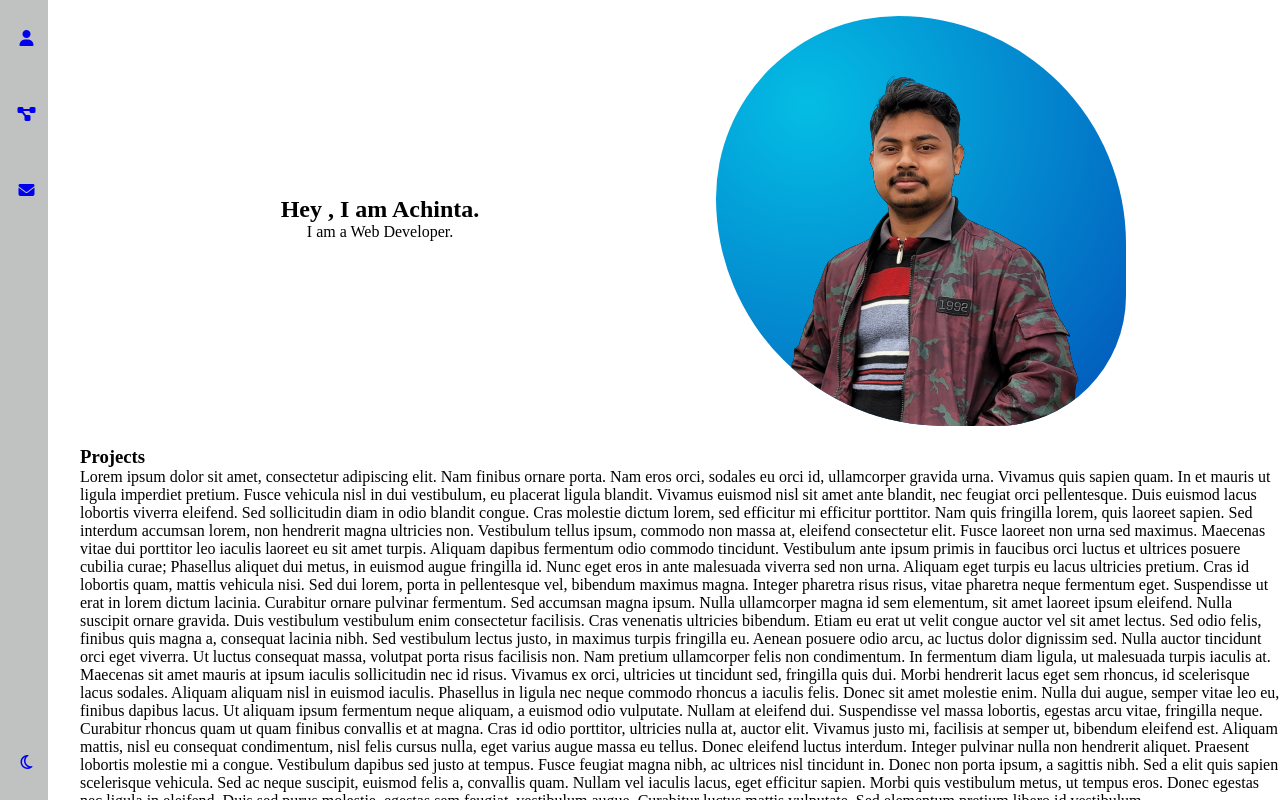
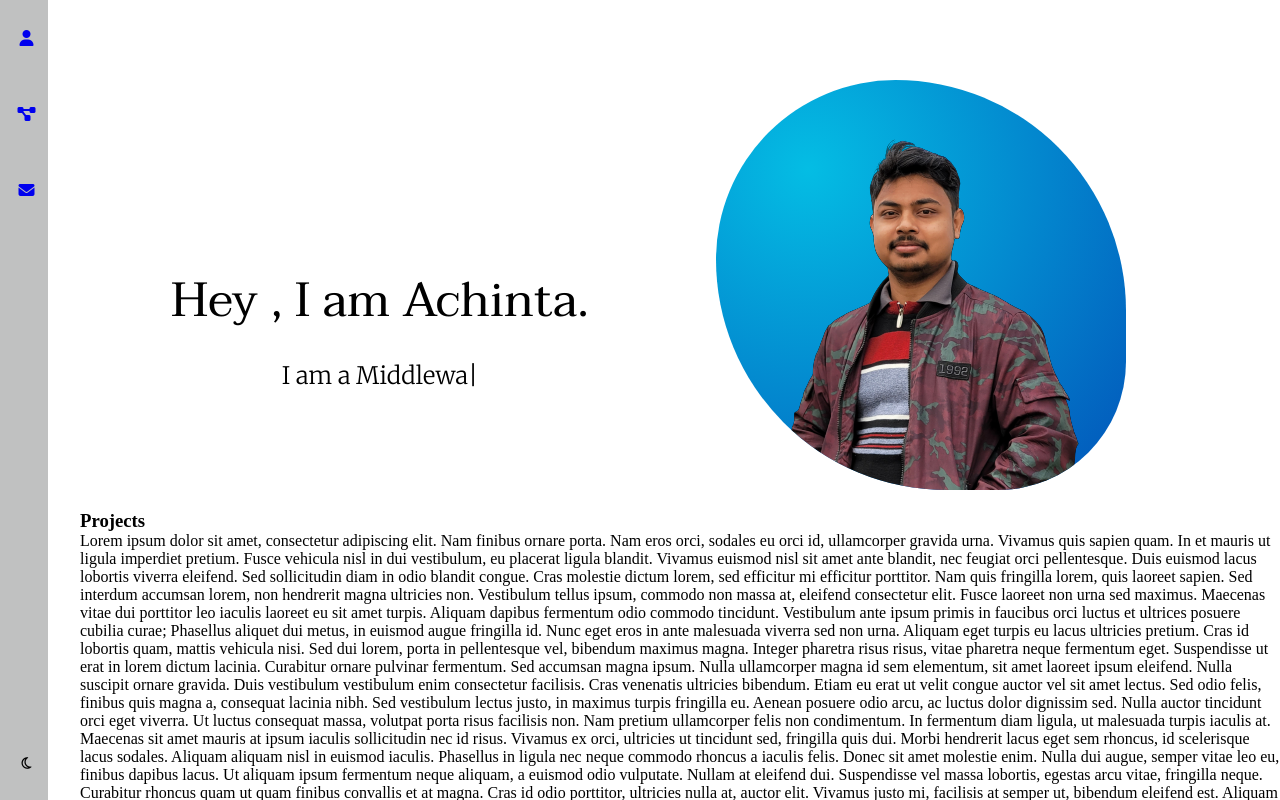
Before and after one commit to Achinta1997/know-me, a React (Create React App) app: page / in a window 1280 px wide. Shown: the top 800 px of the page. Built offline with nearby package versions, Linux system fonts and the light colour scheme; a web font is replaced by a local one.

Commit message:
animation added in intro

```diff
--- a/package.json
+++ b/package.json
@@ -8,6 +8,7 @@
     "@testing-library/react": "^13.4.0",
     "@testing-library/user-event": "^13.5.0",
     "framer-motion": "^10.12.16",
+    "ityped": "^1.0.3",
     "react": "^18.2.0",
     "react-dom": "^18.2.0",
     "react-scripts": "5.0.1",
--- a/src/About.css
+++ b/src/About.css
@@ -1,7 +1,7 @@
 
 .about{
     margin-left: 5rem;
-    margin-top: 1rem;
+    margin-top: 5rem;
     display: flex;
 }
 
@@ -13,12 +13,15 @@
 
 .introText h2{
     text-align: center;
-
+    font-size: 3rem;
+    font-family: Taviraj;
+    font-weight: lighter;
 }
 
 .introText p{
     text-align: center;
-
+    font-size: 1.5rem;
+    font-family: Merriweather;
 }
 
 .introImageBox{
@@ -33,7 +36,7 @@
 .introImageBox img{
     background-image: radial-gradient( circle farthest-corner at 22.4% 21.7%, rgba(4,189,228,1) 0%, rgba(2,83,185,1) 100.2% );
     animation: imgAnimate;
-    animation-duration: 6s;
+    animation-duration: 5s;
     animation-iteration-count:infinite;
     animation-timing-function: ease-in;
     animation-direction: alternate-reverse;
@@ -57,4 +60,14 @@
         padding-left: 0%;
     }
 
+    .introText h2{
+        text-align: center;
+        font-size: 2rem;
+    }
+
+    .introText p{
+        text-align: center;
+        font-size: 1rem;
+    }
+
 }
--- a/src/About.js
+++ b/src/About.js
@@ -1,15 +1,45 @@
+import { useEffect,useRef } from 'react';
+import { init } from 'ityped';
+import { motion } from 'framer-motion';
 
 import './About.css'
 import introImage from './assets/achinta1.png'
 
 const About =()=>{
 
+    const textRef =useRef();
+useEffect(()=>{
+  init(textRef.current, {
+    showCursor: true,
+    backDelay :1500,
+     strings: ['Web Developer..','Middleware Administrator'] })
+},[])
+
     return(
         <div className="about">
-          <div className='introText'><h2>Hey , I am Achinta.</h2>
-          <p>I am a Web Developer.</p>
+          <div className='introText'>
+
+          <motion.h2 variants={{
+            hidden:{opacity:0, y:75},
+            visible: {opacity:1, y:0}
+          }}
+          initial="hidden"
+          animate="visible"
+          transition={{duration:0.5 ,delay:0.25}}
+          >Hey , I am Achinta.
+          </motion.h2>
+              <br />
+
+          <motion.p  initial={{ opacity: 0, scale: 0.5 }}
+    animate={{ opacity: 1, scale: 1 }}
+    transition={{ duration: 2 }}>I am a <span ref={textRef}></span></motion.p>
           </div>
-          <div className='introImageBox'><img src={introImage} alt='Achinta'></img></div>
+
+          <motion.div initial={{ opacity: 0, scale: 0.5 }}
+    animate={{ opacity: 1, scale: 1 }}
+    transition={{ duration: 2 }} className='introImageBox'><img src={introImage} alt='Achinta'></img>
+    </motion.div>
+
         </div>
     );
 }
--- a/src/App.js
+++ b/src/App.js
@@ -2,6 +2,7 @@ import React, { useState } from 'react';
 import Navbar from './Navbar';
 import About from './About';
 import Projects from './Projects';
+import Contact from './Contact';
 
 import './App.css';
 
@@ -19,6 +20,7 @@ const App=() =>{
       <Navbar checkDark={darkChecker}/>
        <About />
        <Projects />
+       <Contact />
     </div>
   );
 }
--- a/src/Contact.js
+++ b/src/Contact.js
@@ -3,7 +3,7 @@ const Contact =()=>{
     return(
         <div id="contact">
 
-            Contact
+            <p>Contact</p>
         </div>
     );
 }
--- a/src/Navbar.css
+++ b/src/Navbar.css
@@ -11,7 +11,7 @@ nav{
     display: none;
 }
 
-nav a{
+nav a,button{
     margin-top: 30px;
     margin-bottom: 30px;
     padding-left: 10%;
@@ -20,17 +20,28 @@ nav a{
     text-decoration: none;
 }
 
-nav a:hover{
+nav a i:hover{
     color: rgb(88, 99, 214);
     transform: scale(1.5);
     transition: all 0.6s;
+}
+
+button:hover{
+    color: rgb(88, 99, 214);
+    transform: scale(1.5);
+    transition: all 0.6s;
+}
+
+button{
+    background-color: transparent;
+    border:0px
 }
 
 .darkmode{
     margin-top: auto;
 }
 
-.darkmode:hover{
+.darkmode i:hover{
     transform: rotate(180deg);
 
 }
@@ -88,14 +99,17 @@ nav a:hover{
 
     }
 
-    nav a{
+    nav a,button{
         margin-top: 20px;
         margin-bottom: 10px;
         color: rgb(101, 96, 96);
-
         display: flex;
         justify-content: center;
         text-decoration: none;
+    }
+
+    navitem{
+        size:200%
     }
 
     .darkmode{
--- a/src/Navbar.js
+++ b/src/Navbar.js
@@ -18,16 +18,16 @@ const Navbar=(props)=>{
 
             <nav className='navbar-nav'>
 
-                <a href="about"><i className="fa-solid fa-user"></i></a>
-                <a  href="projects"><i className="fa-solid fa-diagram-project"></i></a>
-                <a  href="#contact"><i className="fa-solid fa-envelope"></i></a>
+                <a href="#about"><i className="fa-solid fa-user navitem"></i></a>
+                <a  href="#projects"><i className="fa-solid fa-diagram-project navitem"></i></a>
+                <a  href="#contact"><i className="fa-solid fa-envelope navitem"></i></a>
                 {/* <i className="fa-solid fa-bars navicon-burger" onClick={showNav}></i> */}
-                <a  href="#contact" className='darkmode' id='darkButton' onClick={DarkMode}>
+                <button className='darkmode' id='darkButton' onClick={DarkMode}>
                     {
                         !isDark?<i className="fa-regular fa-moon"></i>:<i className="fa-regular fa-sun"></i>
                     }
 
-                    </a>
+                    </button>
             </nav>
         </div>
     )
```
Also changed, not shown: 1 other file (tests, documents, lock files or other folders).
